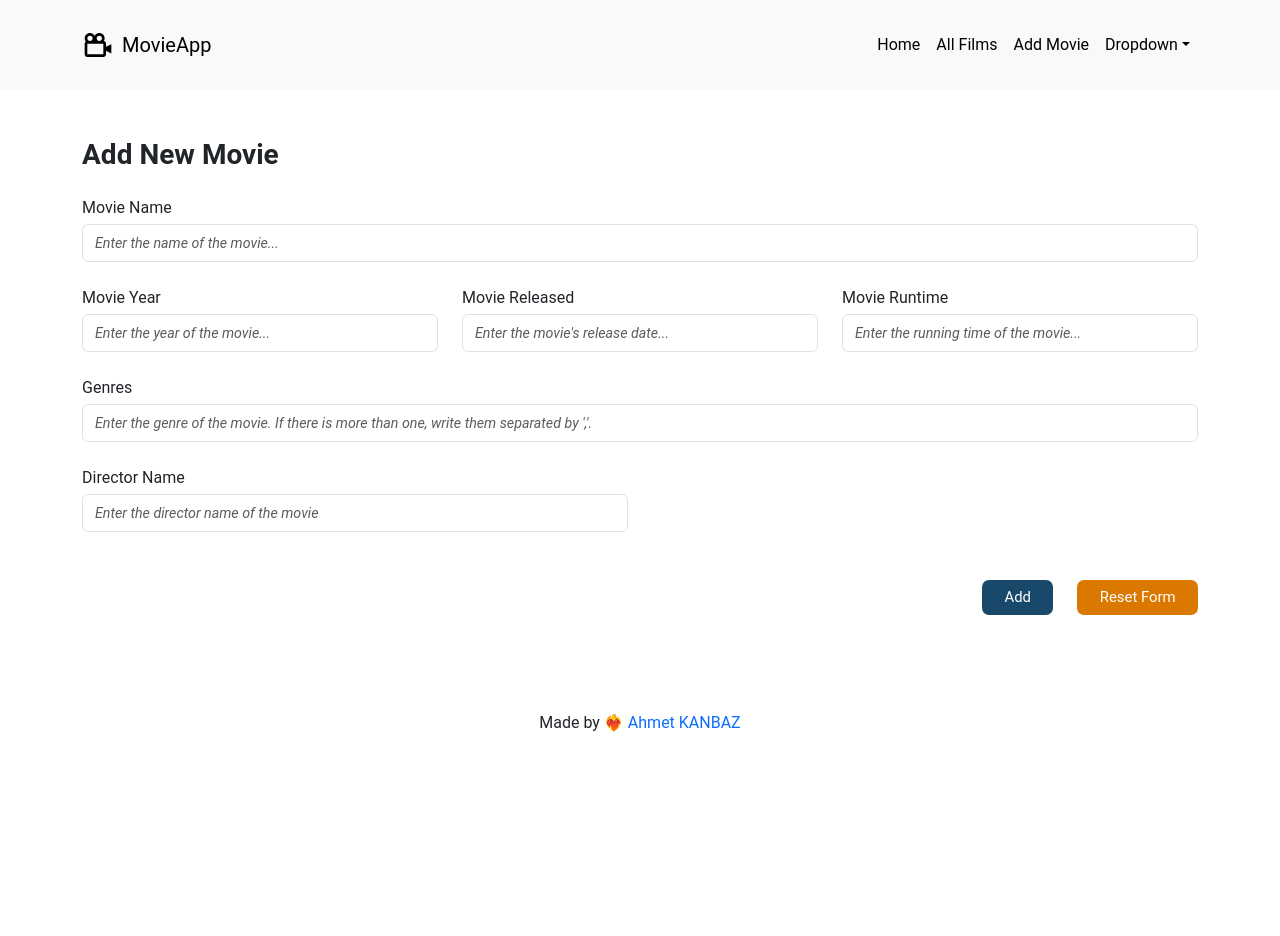
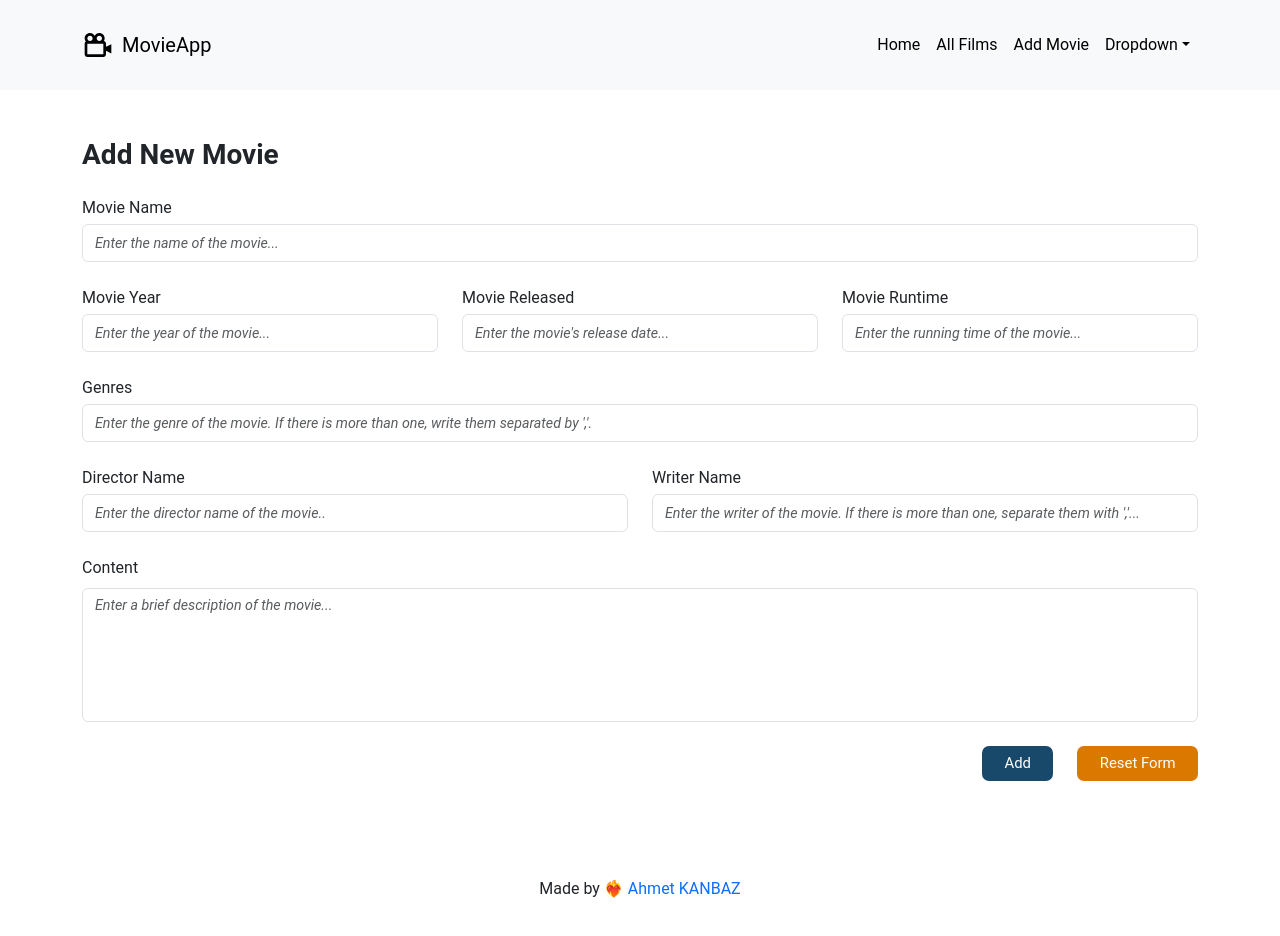
Before and after one commit to ahmetkanbaz/MovieApp, a React (Vite) app in the folder movieapp/: page /addnewmovie in a window 1280 px wide. Shown: the top 936 px of the page. Before the commit the page ends 800 px from the top, so only its background shows below. Built offline with nearby package versions, Linux system fonts and the light colour scheme; no server answers.

Commit message:
MovieApp-Update-MovieContent

```diff
--- a/movieapp/src/GlobalStyle/GlobalStyle.js
+++ b/movieapp/src/GlobalStyle/GlobalStyle.js
@@ -48,6 +48,10 @@ export const GlobalStyle = createGlobalStyle `
       border: 1px solid #073d87;
     }
   }
+
+  textarea {
+    resize: none;
+  }
 `;
 
 // ${({theme}) => backgroundAndColor(theme)}
--- a/movieapp/src/components/AddNewMovieForm/AddNewMovieForm.jsx
+++ b/movieapp/src/components/AddNewMovieForm/AddNewMovieForm.jsx
@@ -3,7 +3,7 @@ import UpperSection from "../../common/UpperSection/UpperSection";
 import FormButtons from "./FormButtons/FormButtons";
 import LabelInput from "../../common/LabelInput/LabelInput";
 import MovieYearRuntime from "./MovieYearRuntime/MovieYearRuntime";
-import MovieDirectorAuthor from "./MovieDirectorAuthor/MovieDirectorAuthor";
+import MovieDirectorWriter from "./MovieDirectorWriter/MovieDirectorWriter";
 
 const AddNewMovieForm = ({
   handleSubmit,
@@ -50,12 +50,28 @@ const AddNewMovieForm = ({
             placeholder="Enter the genre of the movie. If there is more than one, write them separated by ','."
           />
 
-          <MovieDirectorAuthor
+          <MovieDirectorWriter
             values={values}
             handleChange={handleChange}
             handleBlur={handleBlur}
             isSubmitting={isSubmitting}
           />
+          <div className="d-flex flex-column">
+            <label htmlFor="plot" className="form-label">
+              Content
+            </label>
+            <textarea
+              name="plot"
+              id="plot"
+              rows="5"
+              value={values.plot}
+              className="form-control"
+              placeholder="Enter a brief description of the movie..."
+              onChange={handleChange}
+              onBlur={handleBlur}
+              disabled={isSubmitting}
+            ></textarea>
+          </div>
           <FormButtons handleReset={handleReset} />
         </form>
       </div>
--- a/movieapp/src/components/AddNewMovieForm/MovieDirectorAuthor/MovieDirectorAuthor.jsx
+++ /dev/null
@@ -1,24 +0,0 @@
-/* eslint-disable react/prop-types */
-import LabelInput from "../../../common/LabelInput/LabelInput"
-
-const MovieDirectorAuthor = ({values, handleChange, handleBlur, isSubmitting}) => {
-  return (
-    <div className="row align-items-center">
-      <div className="col-md-6 col-12">
-        <LabelInput
-          labelTitle='Director Name'
-          type='text'
-          name='director'
-          id='director'
-          value = {values.director}
-          onChange={handleChange}
-          onBlur={handleBlur}
-          disabled={isSubmitting}
-          placeholder='Enter the director name of the movie'
-        />
-      </div>
-    </div>
-  )
-}
-
-export default MovieDirectorAuthor
--- /dev/null
+++ b/movieapp/src/components/AddNewMovieForm/MovieDirectorWriter/MovieDirectorWriter.jsx
@@ -0,0 +1,42 @@
+/* eslint-disable react/prop-types */
+import LabelInput from "../../../common/LabelInput/LabelInput";
+
+const MovieDirectorWriter = ({
+  values,
+  handleChange,
+  handleBlur,
+  isSubmitting,
+}) => {
+  return (
+    <div className="row align-items-center">
+      <div className="col-md-6 col-12">
+        <LabelInput
+          labelTitle="Director Name"
+          type="text"
+          name="director"
+          id="director"
+          value={values.director}
+          onChange={handleChange}
+          onBlur={handleBlur}
+          disabled={isSubmitting}
+          placeholder="Enter the director name of the movie.."
+        />
+      </div>
+      <div className="col-md-6 col-12">
+        <LabelInput
+          labelTitle="Writer Name"
+          type="text"
+          name="writer"
+          id="writer"
+          value={values.writer}
+          onChange={handleChange}
+          onBlur={handleBlur}
+          disabled={isSubmitting}
+          placeholder="Enter the writer of the movie. If there is more than one, separate them with ','..."
+        />
+      </div>
+    </div>
+  );
+};
+
+export default MovieDirectorWriter;
```
